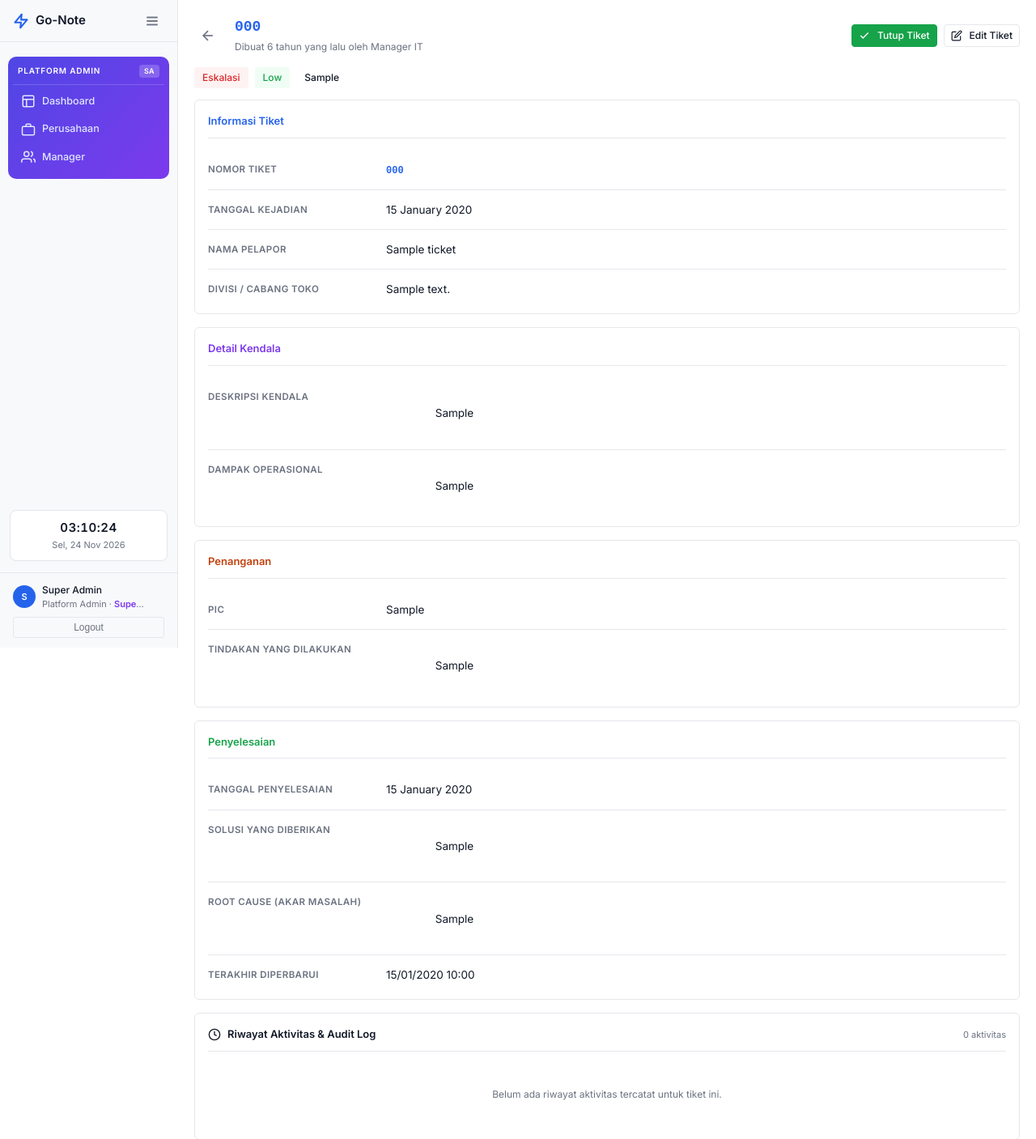
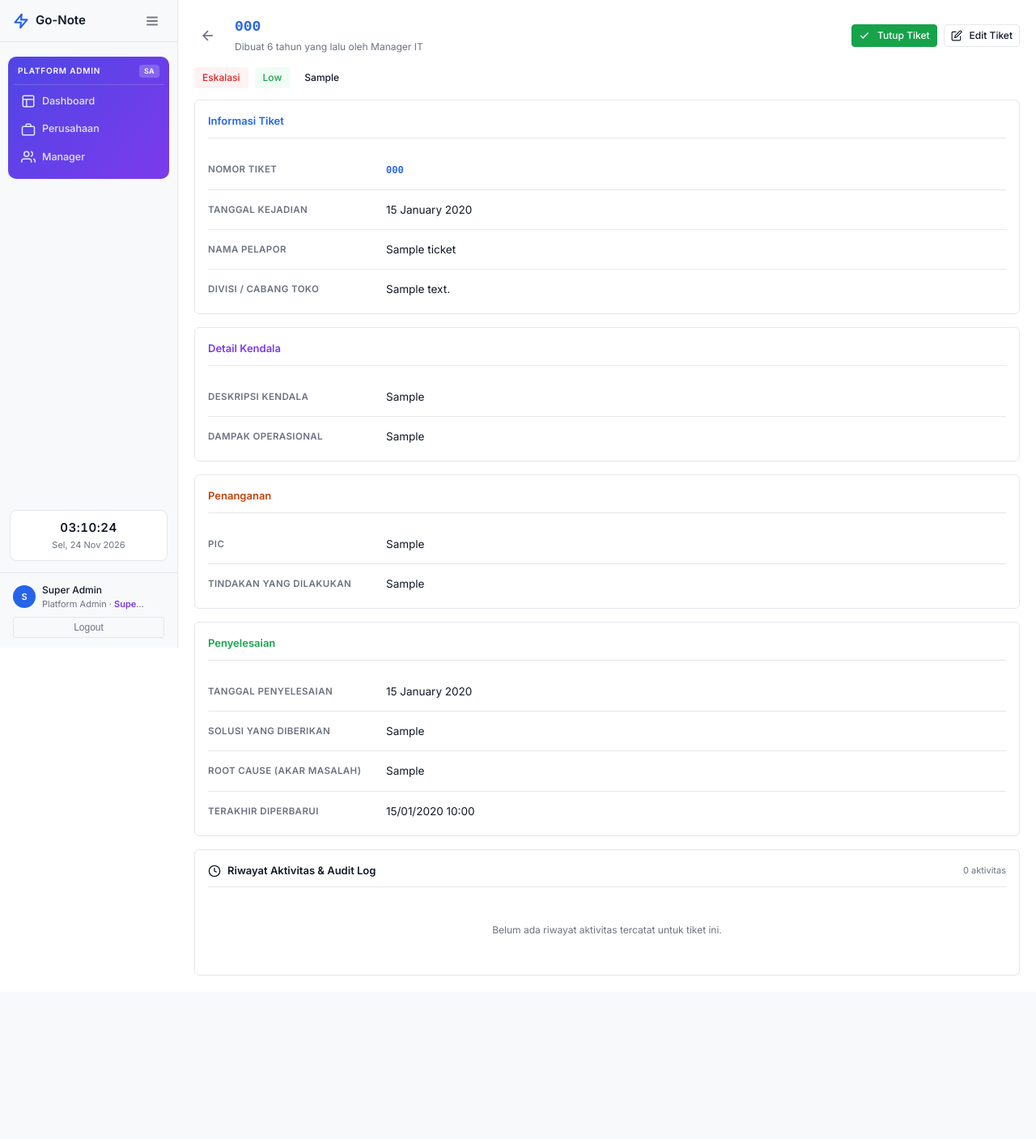
Before and after one commit to AryaYoo/go-note-it-ticket, a Laravel app: page /tickets/1 in a window 1280 px wide. Shown: the top 1407 px of the page at 81% size. After the commit the page ends 1205 px from the top, so only its background shows below. Run offline with Laravel 12, Linux system fonts and the light colour scheme; a user stored in the database is signed in; data comes from the database, SQL or seed files in the repository; tables that the repository leaves empty hold one stand-in row (values such as "Sample post"); style sheets or scripts are compiled from the project's sources; some libraries are stand-ins or nearby versions.

Commit message:
Fix leading whitespace and indentation on ticket detail fields

```diff
--- a/resources/views/tickets/show.blade.php
+++ b/resources/views/tickets/show.blade.php
@@ -96,15 +96,11 @@
         </div>
         <div class="detail-field">
             <div class="detail-label">Deskripsi Kendala</div>
-            <div class="detail-value {{ $ticket->deskripsi_kendala ? '' : 'empty' }}" style="white-space: pre-wrap;">
-                {{ $ticket->deskripsi_kendala ?? 'Belum diisi' }}
-            </div>
+            <div class="detail-value {{ $ticket->deskripsi_kendala ? '' : 'empty' }}" style="white-space: pre-line;">{{ trim($ticket->deskripsi_kendala ?? 'Belum diisi') }}</div>
         </div>
         <div class="detail-field">
             <div class="detail-label">Dampak Operasional</div>
-            <div class="detail-value {{ $ticket->dampak_operasional ? '' : 'empty' }}" style="white-space: pre-wrap;">
-                {{ $ticket->dampak_operasional ?? 'Belum diisi' }}
-            </div>
+            <div class="detail-value {{ $ticket->dampak_operasional ? '' : 'empty' }}" style="white-space: pre-line;">{{ trim($ticket->dampak_operasional ?? 'Belum diisi') }}</div>
         </div>
     </div>
 
@@ -119,9 +115,7 @@
         </div>
         <div class="detail-field">
             <div class="detail-label">Tindakan yang Dilakukan</div>
-            <div class="detail-value {{ $ticket->tindakan_dilakukan ? '' : 'empty' }}" style="white-space: pre-wrap;">
-                {{ $ticket->tindakan_dilakukan ?? 'Belum ada tindakan' }}
-            </div>
+            <div class="detail-value {{ $ticket->tindakan_dilakukan ? '' : 'empty' }}" style="white-space: pre-line;">{{ trim($ticket->tindakan_dilakukan ?? 'Belum ada tindakan') }}</div>
         </div>
     </div>
 
@@ -132,21 +126,15 @@
         </div>
         <div class="detail-field">
             <div class="detail-label">Tanggal Penyelesaian</div>
-            <div class="detail-value {{ $ticket->tanggal_penyelesaian ? '' : 'empty' }}">
-                {{ $ticket->tanggal_penyelesaian ? $ticket->tanggal_penyelesaian->format('d F Y') : 'Belum selesai' }}
-            </div>
+            <div class="detail-value {{ $ticket->tanggal_penyelesaian ? '' : 'empty' }}">{{ $ticket->tanggal_penyelesaian ? $ticket->tanggal_penyelesaian->format('d F Y') : 'Belum selesai' }}</div>
         </div>
         <div class="detail-field">
             <div class="detail-label">Solusi yang Diberikan</div>
-            <div class="detail-value {{ $ticket->solusi_diberikan ? '' : 'empty' }}" style="white-space: pre-wrap;">
-                {{ $ticket->solusi_diberikan ?? 'Belum ada solusi' }}
-            </div>
+            <div class="detail-value {{ $ticket->solusi_diberikan ? '' : 'empty' }}" style="white-space: pre-line;">{{ trim($ticket->solusi_diberikan ?? 'Belum ada solusi') }}</div>
         </div>
         <div class="detail-field">
             <div class="detail-label">Root Cause (Akar Masalah)</div>
-            <div class="detail-value {{ $ticket->root_cause ? '' : 'empty' }}" style="white-space: pre-wrap;">
-                {{ $ticket->root_cause ?? 'Belum diidentifikasi' }}
-            </div>
+            <div class="detail-value {{ $ticket->root_cause ? '' : 'empty' }}" style="white-space: pre-line;">{{ trim($ticket->root_cause ?? 'Belum diidentifikasi') }}</div>
         </div>
         <div class="detail-field">
             <div class="detail-label">Terakhir Diperbarui</div>
```
